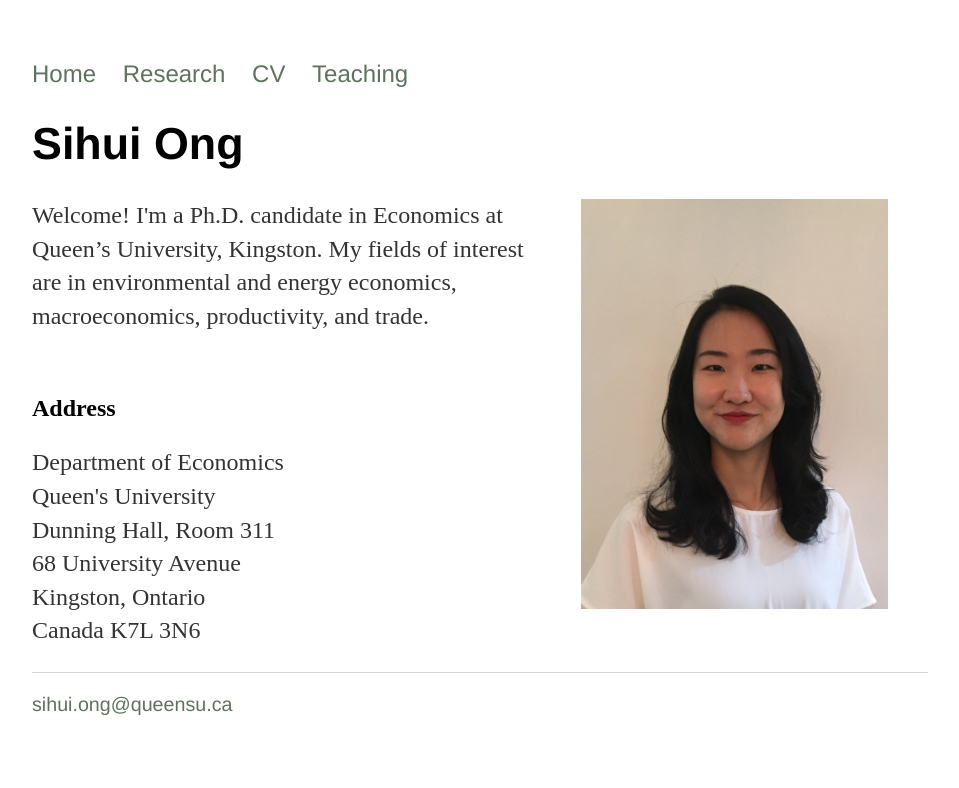
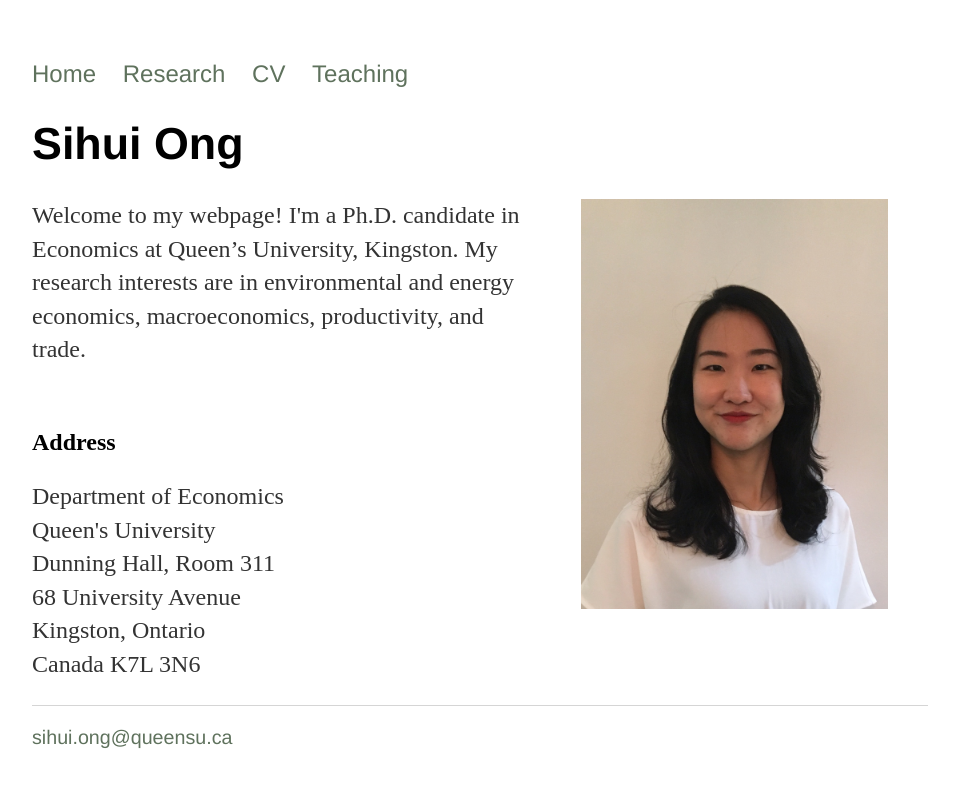
Before and after one commit to SihuiOng/SihuiOng.github.io, a Jekyll site: the page built from index.html, in a window 1280 px wide. Shown: the top 788 px of the page, without its empty margins (160-1119 px from the left). Built offline with Jekyll 4.4.1, drawn with Linux system fonts in a browser that asks for light colours.

Commit message:
Update index.html

```diff
--- a/index.html
+++ b/index.html
@@ -12,7 +12,7 @@ title: Sihui Ong, Ph.D. Candidate in Economics at Queen's University
             width="307"
             height="410"
             align="right" />
-     Welcome! I'm a Ph.D. candidate in Economics at Queen’s University, Kingston. My fields of interest are in environmental and energy economics, macroeconomics, productivity, and trade.
+     Welcome to my webpage! I'm a Ph.D. candidate in Economics at Queen’s University, Kingston. My research interests are in environmental and energy economics, macroeconomics, productivity, and trade.
 	</p>
 	<br>
                <div class="span5">
```
